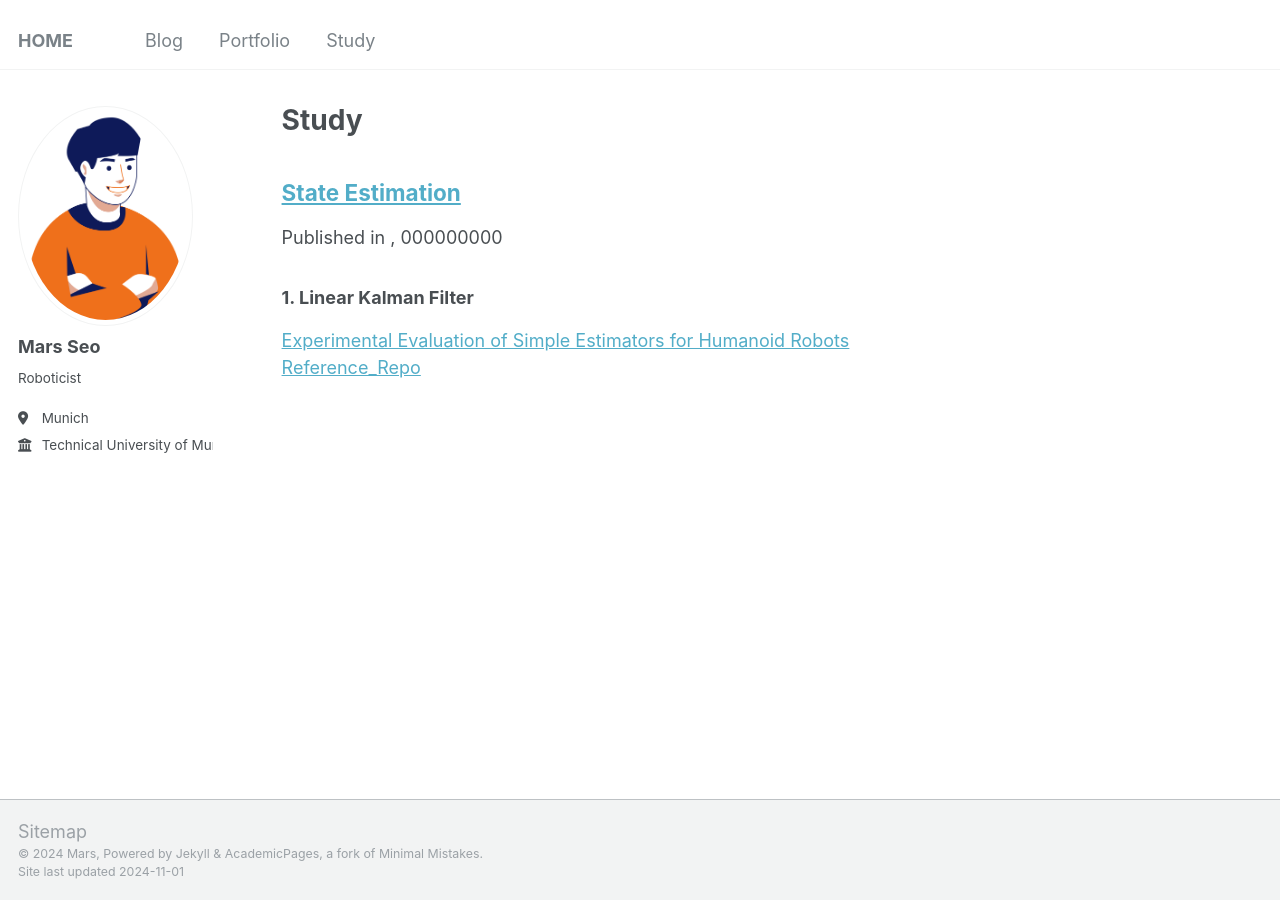
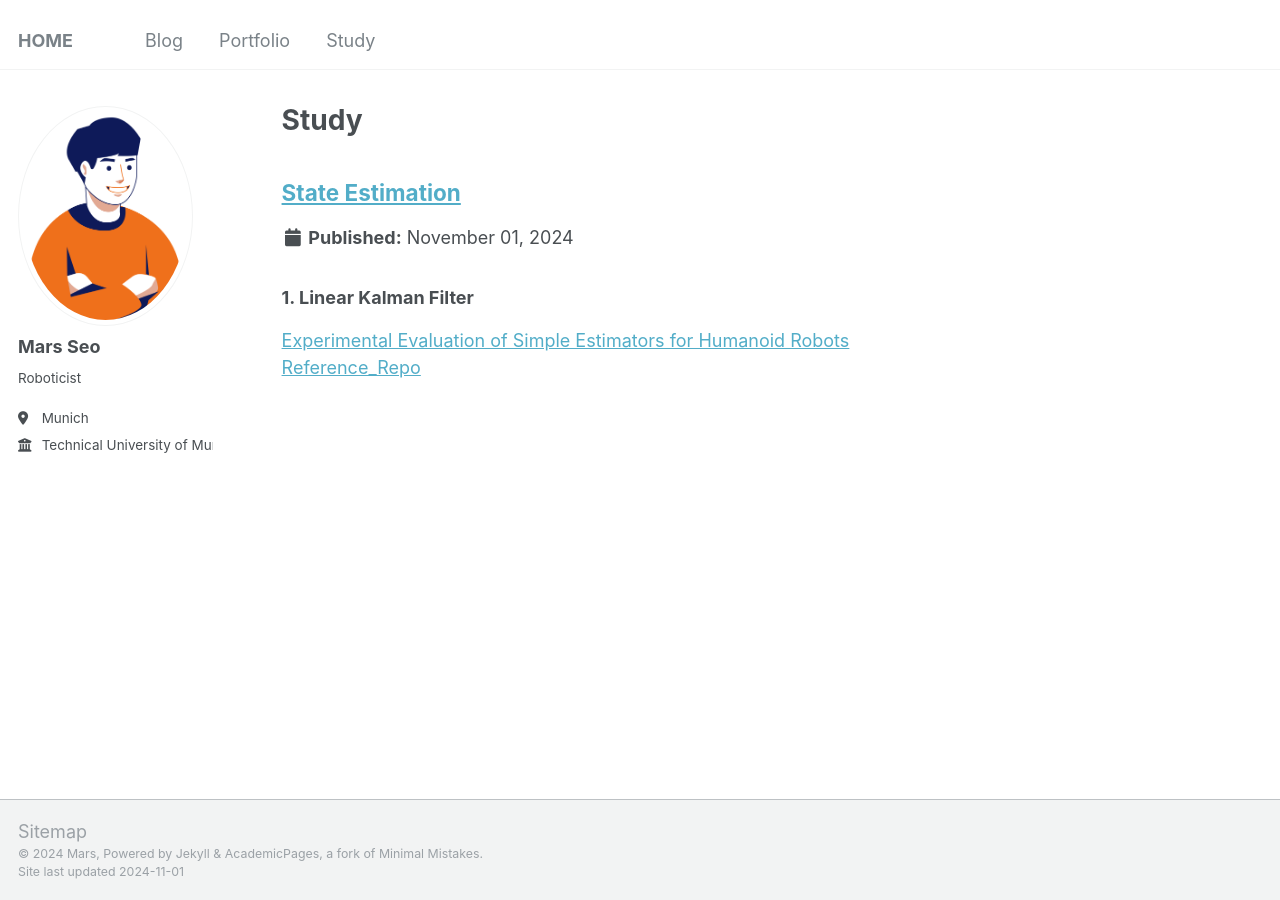
Before and after one commit to mars-hss/mars-hss.github.io, a Jekyll site: the page built from _pages/study.html, in a window 1280 px wide. Built offline with Jekyll 4.4.1, drawn with Linux system fonts in a browser that asks for light colours.

Commit message:
update study navigation

```diff
--- a/_config.yml
+++ b/_config.yml
@@ -223,7 +223,7 @@
     permalink: /:collection/:path/
   study:
     ouput: true
-    permalink: /:collection/:path/
+    permalink: /:collection/:path/:name/
   # talks:
   #   output: False
   #   permalink: /:collection/:path/
--- a/_includes/archive-single.html
+++ b/_includes/archive-single.html
@@ -42,8 +42,6 @@
           <p> {{ post.type }}, <i>{{ post.venue }}</i>, {{ post.date | default: "1900-01-01" | date: "%Y" }} </p>
         {% elsif post.collection == 'publications' %}
           <p>Published in <i>{{ post.venue }}</i>, {{ post.date | default: "1900-01-01" | date: "%Y" }} </p>
-        {% elsif post.collection == 'study' %}
-          <p>Published in <i>{{ post.venue }}</i>, {{ post.date | default: "1900-01-01" | date: "%N" }} </p>
         {% elsif post.date %}
          <p class="page__date"><strong><i class="fa fa-fw fa-calendar" aria-hidden="true"></i> {{ site.data.ui-text[site.locale].date_label | default: "Published:" }}</strong> <time datetime="{{ post.date | default: "1900-01-01" | date_to_xmlschema }}">{{ post.date | default: "1900-01-01" | date: "%B %d, %Y" }}</time></p>
         {% endif %}
--- a/_pages/blog.html
+++ b/_pages/blog.html
@@ -1,7 +1,7 @@
 ---
 layout: archive
+title: "Blog"
 permalink: /blog/
-title: "Blog"
 author_profile: true
 redirect_from:
   - /wordpress/blog-posts/
```
